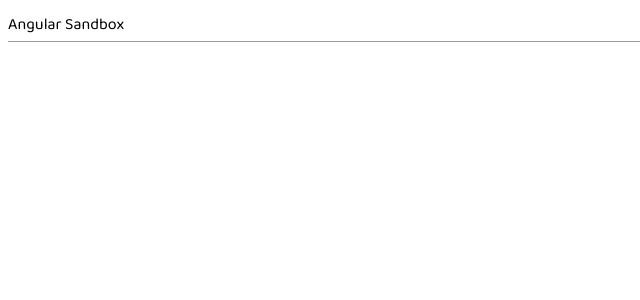
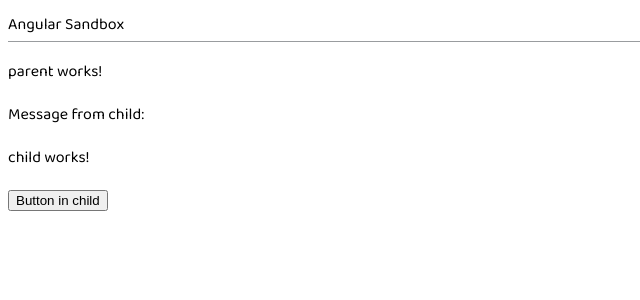
Before and after one commit to ozgursarikamis/angular-sandbox, an Angular app: page / in a window 1280 px wide. Shown: the top 300 px of the page, without its empty margins (0-640 px from the left). Built offline with nearby package versions, Linux system fonts and the light colour scheme.

Commit message:
Testing Input / Output #1

```diff
--- a/src/app/app.component.html
+++ b/src/app/app.component.html
@@ -1,3 +1,4 @@
 <div class="title">
   Angular Sandbox {{ title ? " - " + title : "" }}
 </div>
+<app-parent />
--- /dev/null
+++ b/src/app/child/child.component.html
@@ -0,0 +1,3 @@
+<p>child works!</p>
+
+<button class="border bg-orange-100 active:bg-orange-300 hover:bg-orange-200 p-2" (click)="clicked()">Button in child</button>
--- /dev/null
+++ b/src/app/child/child.component.ts
@@ -0,0 +1,15 @@
+import { Component, output } from '@angular/core';
+
+@Component({
+  selector: 'app-child',
+  standalone: false,
+  templateUrl: './child.component.html',
+  styleUrl: './child.component.scss'
+})
+export class ChildComponent {
+  o = output<string>();
+
+  clicked() {
+    this.o.emit('emitting message');
+  }
+}
--- /dev/null
+++ b/src/app/parent/parent.component.html
@@ -0,0 +1,5 @@
+<p>parent works!</p>
+
+Message from child: {{message}} <br>
+
+<app-child (o)="writeMessage($event)" />
--- /dev/null
+++ b/src/app/parent/parent.component.ts
@@ -0,0 +1,14 @@
+import { Component } from '@angular/core';
+
+@Component({
+  selector: 'app-parent',
+  standalone: false,
+  templateUrl: './parent.component.html',
+  styleUrl: './parent.component.scss'
+})
+export class ParentComponent {
+  writeMessage($event: string) {
+    this.message = $event;
+  }
+  message: string = '';
+}
```
Also changed, not shown: src/app/app.module.ts (+7 -3 lines), src/app/child/child.component.scss (added), src/app/parent/parent.component.scss (added), 1 other file (tests, documents, lock files or other folders).
